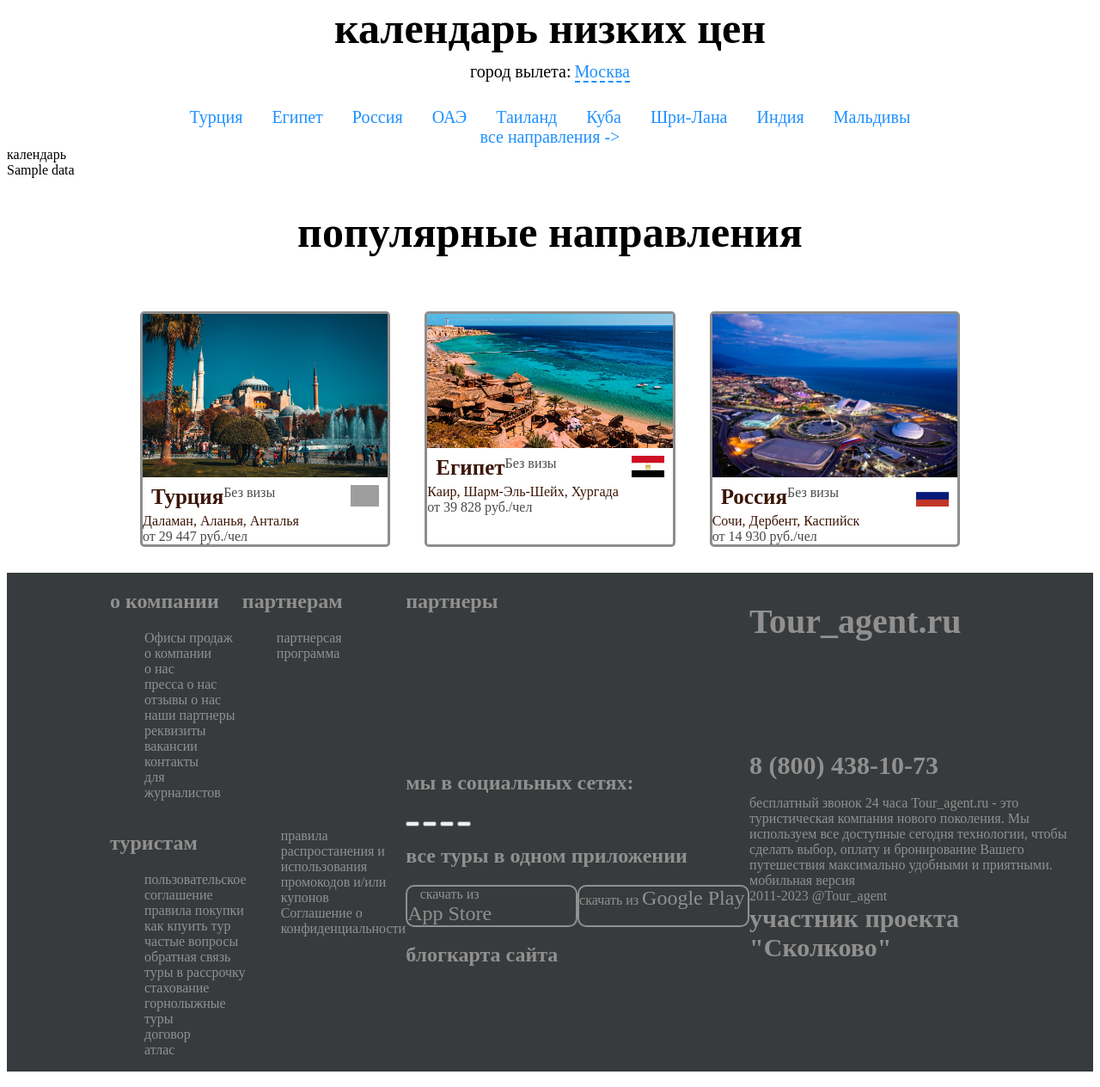
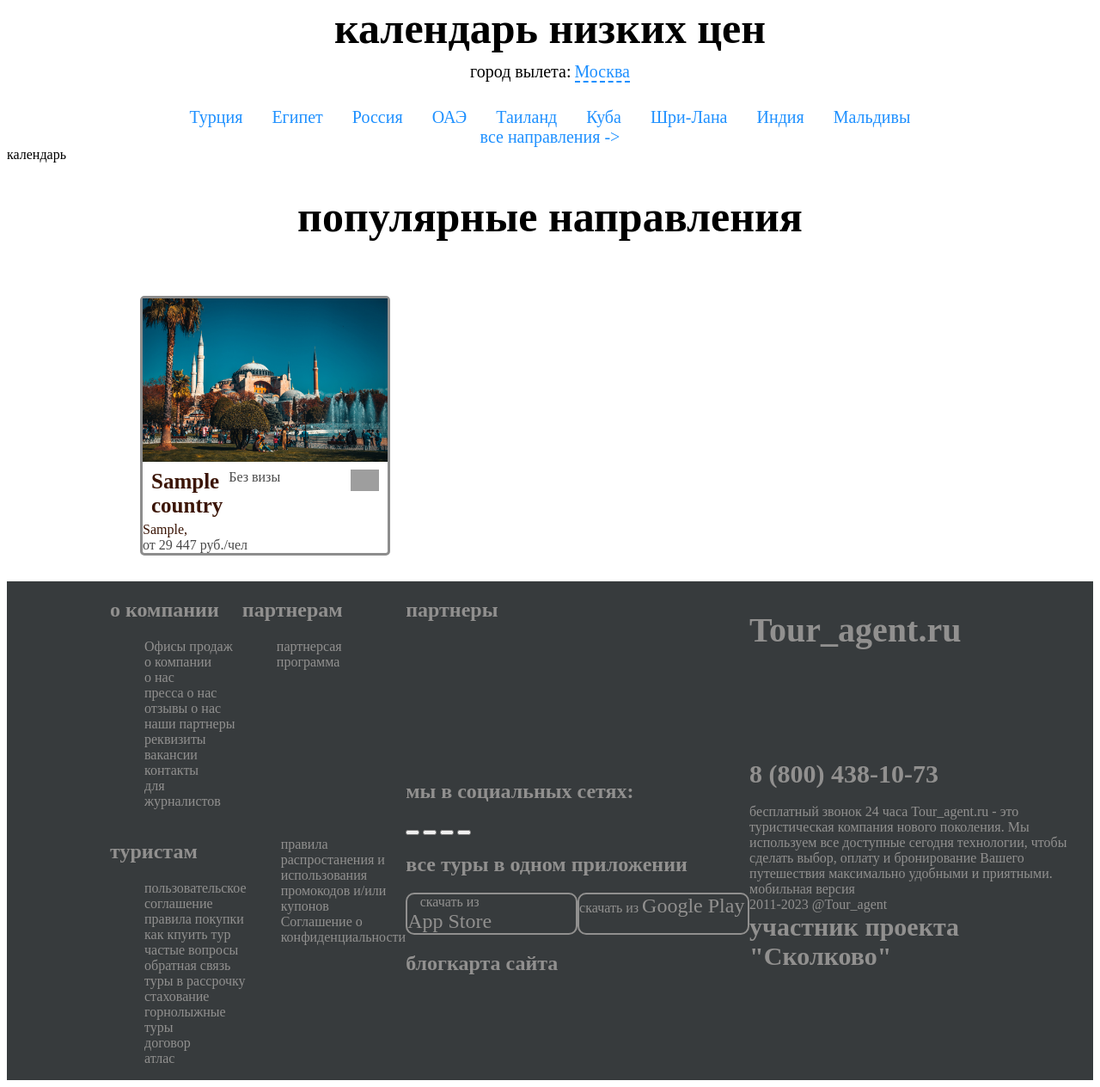
Before and after one commit to testPythondjango34/testDj, a Django app: template djangoTest/main/templates/main/index.html in a window 1280 px wide; the page is wider, and only the part inside the window is pictured. Shown: the part 692-1956 px from the top of that part at 86% size. Run offline with Django 3.2, Linux system fonts and the light colour scheme; the template is opened without the code that fills it: most values are stand-ins (such as "Sample title", 1, 10 or a date in 2020); grey boxes are pictures that could not be loaded.

Commit message:
Add files via upload

```diff
--- a/djangoTest/main/templates/main/index.html
+++ b/djangoTest/main/templates/main/index.html
@@ -120,51 +120,57 @@
     <div>
         календарь
     </div>
-    {% for i in data %}
-        <a>{{i}}</a>
-    {% endfor %}
+<!--    {% for i in towns %}-->
+<!--    {% if i == "Анкара" %}-->
+<!--    <a href="">{{i}},</a>-->
+<!--    {% endif %}-->
+<!--    {% endfor %}-->
     <div class="popular_side">
         <h1>популярные направления</h1>
         <div class="popular_side_carts">
+            {% for i in countries %}
             <div class="popular_side_card">
                 <img src="{% static 'images/turkeybackground.jpg' %}"/>
                 <div class="description">
-                    <h3>Турция</h3>
+                    <h3>{{i}}</h3>
                     <span>Без визы</span>
                     <img src="{% static 'images/turkeyflag.png' %}"/>
                 </div>
-                <a href="">Даламан,</a>
-                <a href="">Аланья,</a>
-                <a href="">Анталья</a>
-                <br>
+                {% for j in towns.0 %}
+                <a href="">{{j}},</a>
+                {% endfor %}
+<!--                <a href="">Аланья,</a>-->
+<!--                <a href="">Анталья</a>-->
+                <br/>
                 <span>от 29 447 руб./чел</span>
             </div>
-            <div class="popular_side_card">
-                <img src="{% static 'images/египет.jpg' %}"/>
-                <div class="description">
-                    <h3>Египет</h3>
-                    <span>Без визы</span>
-                    <img src="{% static 'images/egyptflag.png' %}"/>
-                </div>
-                <a href="">Каир,</a>
-                <a href="">Шарм-Эль-Шейх,</a>
-                <a href="">Хургада</a>
-                <br>
-                <span>от 39 828 руб./чел</span>
-            </div>
-            <div class="popular_side_card">
-                <img src="{% static 'images/сочи.jpg' %}"/>
-                <div class="description">
-                    <h3>Россия</h3>
-                    <span>Без визы</span>
-                    <img src="{% static 'images/flagrussian.png' %}"/>
-                </div>
-                <a href="">Сочи,</a>
-                <a href="">Дербент,</a>
-                <a href="">Каспийск</a>
-                <br>
-                <span>от 14 930 руб./чел</span>
-            </div>
+            {% endfor %}
+<!--          <div class="popular_side_card">-->
+<!--                <img src="{% static 'images/египет.jpg' %}"/>-->
+<!--                <div class="description">-->
+<!--                    <h3>Египет</h3>-->
+<!--                    <span>Без визы</span>-->
+<!--                    <img src="{% static 'images/egyptflag.png' %}"/>-->
+<!--                </div>-->
+<!--                <a href="">Каир,</a>-->
+<!--                <a href="">Шарм-Эль-Шейх,</a>-->
+<!--                <a href="">Хургада</a>-->
+<!--                <br>-->
+<!--                <span>от 39 828 руб./чел</span>-->
+<!--            </div>-->
+<!--            <div class="popular_side_card">-->
+<!--                <img src="{% static 'images/сочи.jpg' %}"/>-->
+<!--                <div class="description">-->
+<!--                    <h3>Россия</h3>-->
+<!--                    <span>Без визы</span>-->
+<!--                    <img src="{% static 'images/flagrussian.png' %}"/>-->
+<!--                </div>-->
+<!--                <a href="">Сочи,</a>-->
+<!--                <a href="">Дербент,</a>-->
+<!--                <a href="">Каспийск</a>-->
+<!--                <br>-->
+<!--                <span>от 14 930 руб./чел</span>-->
+<!--            </div>-->
         </div>
     </div>
     </div>
```
